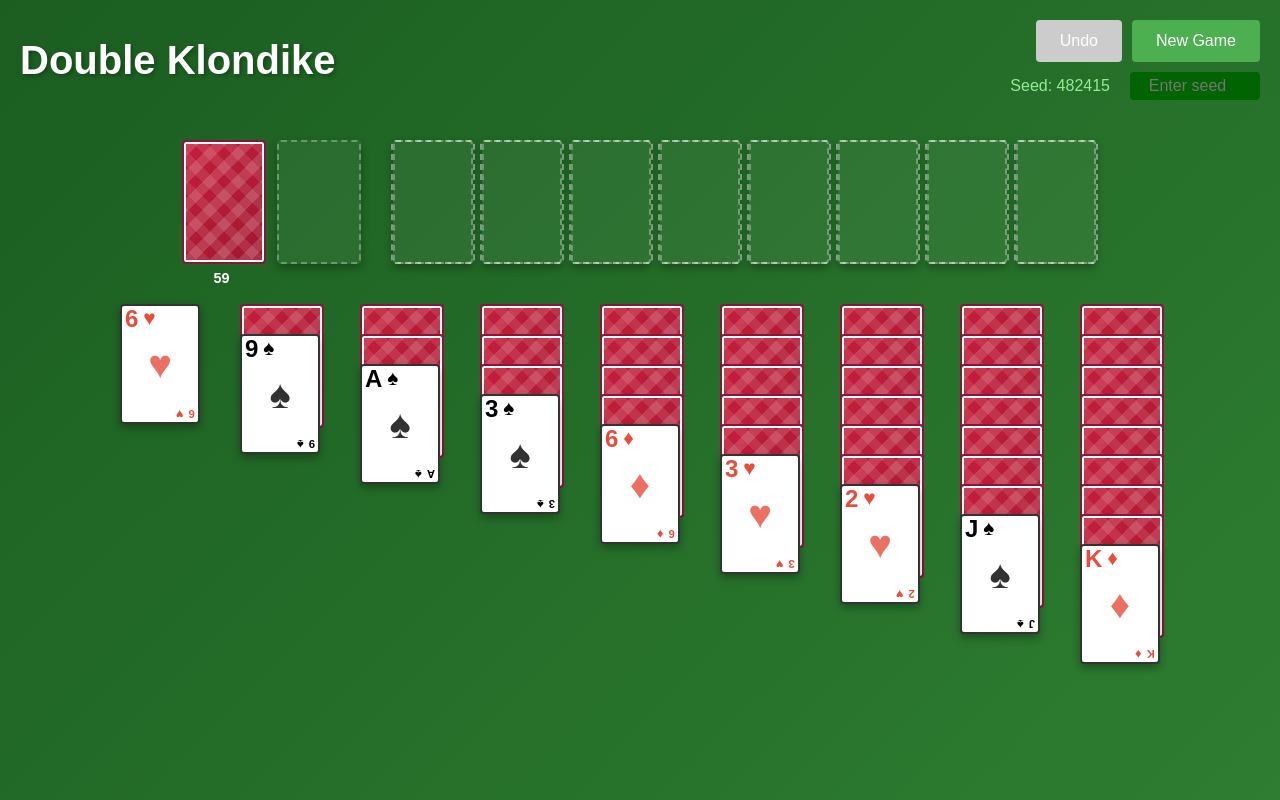
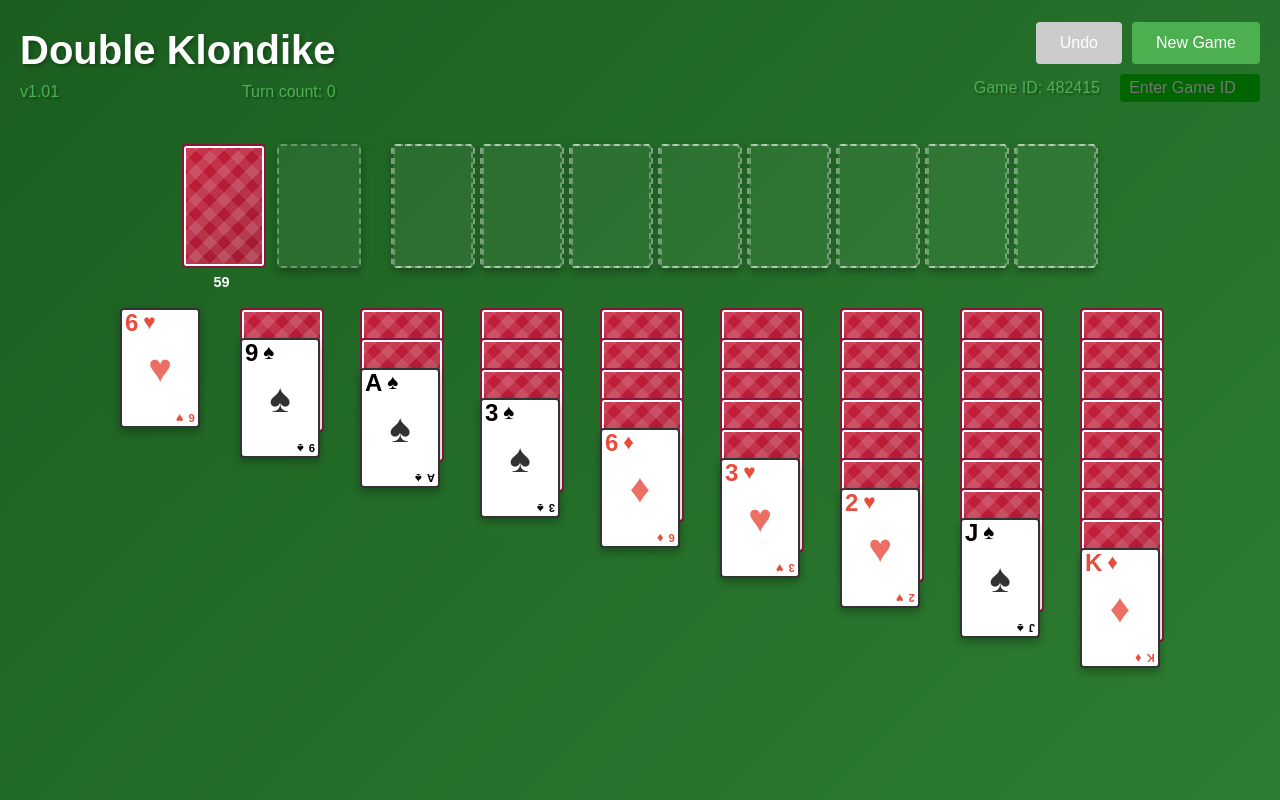
Before and after one commit to sean5446/2klondike, a React (Vite) app: page / in a window 1280 px wide. Built offline with nearby package versions, Linux system fonts and the light colour scheme.

Commit message:
turn count, app version

```diff
--- a/index.html
+++ b/index.html
@@ -7,7 +7,7 @@
     <meta http-equiv="Expires" content="0" />
     <link rel="icon" type="image/svg+xml" href="/vite.svg" />
     <meta name="viewport" content="width=device-width, initial-scale=1.0" />
-    <title>2Klondike</title>
+    <title> Double Klondike</title>
   </head>
   <body>
     <div id="root"></div>
--- a/src/App.css
+++ b/src/App.css
@@ -31,22 +31,49 @@
   text-shadow: 2px 2px 4px rgba(0, 0, 0, 0.3);
 }
 
+.title-section {
+  display: flex;
+  flex-direction: column;
+  align-items: flex-start;
+}
+
+.subtitle {
+  display: flex;
+  justify-content: space-between;
+  align-items: center;
+  width: 100%;
+  color: rgb(76, 175, 80);
+}
+
+.version {
+  margin: 0;
+  font-size: 1rem;
+  text-shadow: 2px 2px 2px rgba(0, 0, 0, 0.3);
+}
+
+.turn-count {
+  margin: 0;
+  font-size: 1rem;
+  text-shadow: 2px 2px 2px rgba(0, 0, 0, 0.3);
+}
+
 .seed-info {
   display: flex;
   flex-direction: row;
   align-items: center;
   gap: 20px;
+  text-shadow: 2px 2px 2px rgba(0, 0, 0, 0.3);
 }
 
 .seed-info span {
   font-size: 1rem;
-  color: lightgreen;
+  color: rgb(76, 175, 80);
 }
 
 .seed-info input {
   padding: 5px;
   font-size: 1rem;
-  width: 120px;
+  width: 130px;
   text-align: center;
   background-color: darkgreen;
   color: white;
--- a/src/App.tsx
+++ b/src/App.tsx
@@ -101,7 +101,13 @@ function App(): React.ReactElement {
     <div className="app">
       {isWon && <Confetti />}
       <header className="app-header">
-        <h1>Double Klondike</h1>
+        <div className="title-section">
+          <h1>Double Klondike</h1>
+          <div className="subtitle">
+            <p className="version">v1.01</p>
+            <p className="turn-count">Turn count: {history.length}</p>
+          </div>
+        </div>
         <div className="header-right">
           <div className="header-buttons">
             <button onClick={handleUndo} className="btn-undo" disabled={history.length === 0}>
@@ -112,10 +118,10 @@ function App(): React.ReactElement {
             </button>
           </div>
           <div className="seed-info">
-            <span>Seed: {game.seed}</span>
+            <span>Game ID: {game.seed}</span>
             <input
               type="number"
-              placeholder="Enter seed"
+              placeholder="Enter Game ID"
               value={customSeed}
               onChange={(e) => setCustomSeed(e.target.value)}
             />
```
